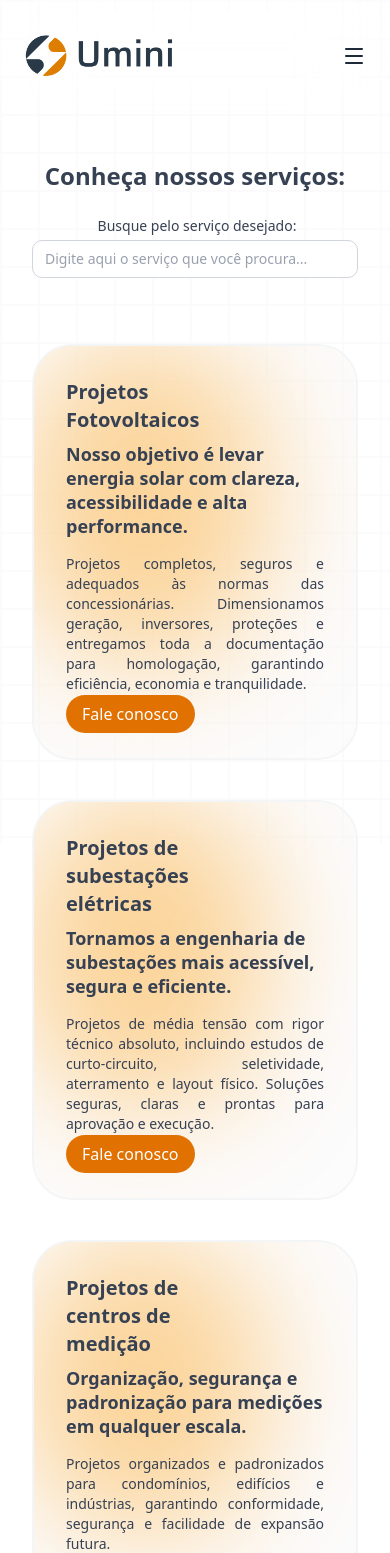
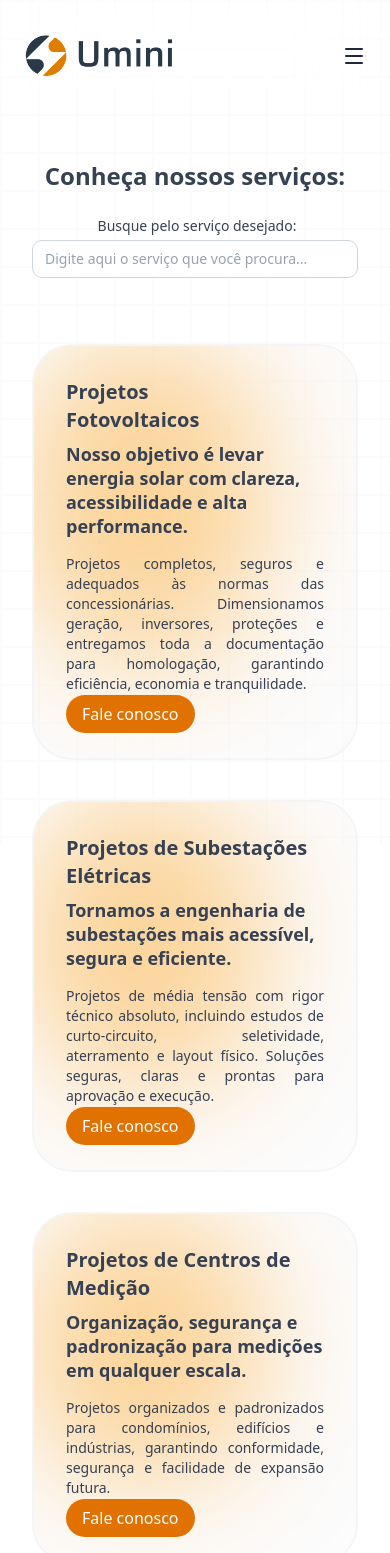
Before and after one commit to thiagomars/umini_ui_2.0, a Next.js app: page /servicos in a window 390 px wide. Shown: the top 1553 px of the page. Built offline with nearby package versions, Linux system fonts and the light colour scheme.

Commit message:
git: ajuste letras maiusculas

```diff
--- a/components/BrazilMap/index.tsx
+++ b/components/BrazilMap/index.tsx
@@ -36,14 +36,14 @@ const BrazilMap = () => {
                     <div style="padding: 8px;">
                         <b style="font-size: 16px; color: #DE7E00;">${name}</b>
                         <br/>
-                        ${qtdFotovoltaico} projetos fotovoltaicos
+                        ${qtdFotovoltaico} Projetos Fotovoltaicos
                         <br/>
-                        ${qtdEletrico} projetos elétricos
+                        ${qtdEletrico} Projetos Elétricos
                         <br/>
-                        R$ ${economizados?.toLocaleString('pt-BR', { minimumFractionDigits: 2, maximumFractionDigits: 2 })} economizados com Gestão Energética
+                        R$ ${economizados?.toLocaleString('pt-BR', { minimumFractionDigits: 2, maximumFractionDigits: 2 })} Economizados com Gestão Energética
                         <br/>
                         <br/>
-                        ${homologados?.toLocaleString('pt-BR', { minimumFractionDigits: 2, maximumFractionDigits: 2 })} kW homologados
+                        ${homologados?.toLocaleString('pt-BR', { minimumFractionDigits: 2, maximumFractionDigits: 2 })} kW Homologados
                     </div>
                 `;
             },
--- a/database/servicos.json
+++ b/database/servicos.json
@@ -5,12 +5,12 @@
         "descricao": "Projetos completos, seguros e adequados às normas das concessionárias. Dimensionamos geração, inversores, proteções e entregamos toda a documentação para homologação, garantindo eficiência, economia e tranquilidade."
     },
     {
-        "titulo": "Projetos de subestações elétricas",
+        "titulo": "Projetos de Subestações Elétricas",
         "subtitulo": "Tornamos a engenharia de subestações mais acessível, segura e eficiente.",
         "descricao": "Projetos de média tensão com rigor técnico absoluto, incluindo estudos de curto-circuito, seletividade, aterramento e layout físico. Soluções seguras, claras e prontas para aprovação e execução."
     },
     {
-        "titulo": "Projetos de centros de medição",
+        "titulo": "Projetos de Centros de Medição",
         "subtitulo": "Organização, segurança e padronização para medições em qualquer escala.",
         "descricao": "Projetos organizados e padronizados para condomínios, edifícios e indústrias, garantindo conformidade, segurança e facilidade de expansão futura."
     },
@@ -20,22 +20,22 @@
         "descricao": "Sistemas de proteção contra descargas atmosféricas conforme a NBR 5419, com análises de risco, modelagem e dimensionamento completo para proteção de vidas e patrimônios."
     },
     {
-        "titulo": "Projetos de eletrificação de loteamentos",
+        "titulo": "Projetos de Eletrificação de Loteamentos",
         "subtitulo": "Transformamos a eletrificação de loteamentos em um processo claro, organizado e acessível.",
         "descricao": "Redes elétricas urbanas e rurais com estudos de demanda, traçado, transformadores e medição coletiva, focadas em viabilidade e redução de custos."
     },
     {
-        "titulo": "Gestão de faturas – Mercado Livre e Mercado Cativo",
+        "titulo": "Gestão de Faturas – Mercado Livre e Mercado Cativo",
         "subtitulo": "Transparência e economia com uma leitura inteligente e humanizada das tarifas.",
         "descricao": "Análise completa de faturas, identificação de cobranças indevidas e oportunidades de economia, com relatórios claros e acionáveis. Gestão técnica de contratos, modulação, sazonalidade e custos."
     },
     {
-        "titulo": "Projetos elétricos internos",
+        "titulo": "Projetos Elétricos Internos",
         "subtitulo": "Engenharia interna feita para durar, proteger e facilitar a vida de quem executa.",
         "descricao": "Projetos residenciais, comerciais e industriais com foco em segurança, funcionalidade e eficiência energética, prontos para execução sem retrabalho."
     },
     {
-        "titulo": "Análises tarifárias",
+        "titulo": "Análises Tarifárias",
         "subtitulo": "Ciência tarifária aplicada de forma acessível, estratégica e completamente alinhada às necessidades do cliente.",
         "descricao": "Estudos detalhados para identificar a melhor estrutura tarifária, reduzindo custos e apoiando decisões estratégicas."
     },
@@ -45,7 +45,7 @@
         "descricao": "Projetos residenciais, comerciais e industriais com foco em segurança, funcionalidade e eficiência energética, prontos para execução sem retrabalho."
     },
     {
-        "titulo": "Serviço de pós-venda",
+        "titulo": "Serviço de Pós-Venda",
         "subtitulo": "Ciência tarifária aplicada de forma acessível, estratégica e completamente alinhada às necessidades do cliente.",
         "descricao": "Estudos detalhados para identificar a melhor estrutura tarifária, reduzindo custos e apoiando decisões estratégicas."
     }
--- a/sections/footer/index.tsx
+++ b/sections/footer/index.tsx
@@ -56,7 +56,7 @@ export default function Footer() {
                     <div className="flex flex-col text-white/90 text-center lg:text-left lg:flex-row items-center lg:items-start gap-12 px-4 py-8 lg:p-8 xl:p-16 text-sm">
                         <div className="space-y-12 w-fit">
                             <div className="">
-                                <h3 className="font-semibold mb-4 text-white">Nosso escritório</h3>
+                                <h3 className="font-semibold mb-4 text-white">Nosso Escritório</h3>
 
                                 <a
                                     href="https://www.google.com/maps/place/Av.+Jos%C3%A9+do+Patroc%C3%ADnio,+1539+-+Coqueiro,+Itapipoca+-+CE,+62508-048/@-3.494327,-39.577467,17z/data=!4m6!3m5!1s0x7c048d04f0f1115:0xdb4bd3a85a60c3ec!8m2!3d-3.494327!4d-39.577467!16s%2Fg%2F11csc8j32c?entry=ttu&g_ep=EgoyMDI2MDQyNy4wIKXMDSoASAFQAw%3D%3D"
@@ -90,20 +90,20 @@ export default function Footer() {
                             <div className="flex flex-col gap-1">
                                 <h3 className="font-semibold mb-3 text-white">Soluções</h3>
 
-                                <a href="https://wa.me/5588988377485?text=Ol%C3%A1%2C%20preciso%20de%20mais%20informa%C3%A7%C3%B5es%20sobre%20os%20planos%20de%20projetos" target="_blank" rel="noopener noreferrer" className="hover:underline w-fit mx-auto lg:mx-0">Solicitar orçamento</a>
-                                <Link href="/#servicos" className="hover:underline w-fit mx-auto lg:mx-0">Dimensionamento rápido</Link>
+                                <a href="https://wa.me/5588988377485?text=Ol%C3%A1%2C%20preciso%20de%20mais%20informa%C3%A7%C3%B5es%20sobre%20os%20planos%20de%20projetos" target="_blank" rel="noopener noreferrer" className="hover:underline w-fit mx-auto lg:mx-0">Solicitar Orçamento</a>
+                                <Link href="/#servicos" className="hover:underline w-fit mx-auto lg:mx-0">Dimensionamento Rápido</Link>
                             </div>
 
                             <div className="flex flex-col gap-1">
-                                <h3 className="font-semibold mb-3 text-white">Mapa do site</h3>
+                                <h3 className="font-semibold mb-3 text-white">Mapa do Site</h3>
 
                                 <Link href="/" className="hover:underline w-fit mx-auto lg:mx-0">Início</Link>
-                                <Link href="/servicos" className="hover:underline w-fit mx-auto lg:mx-0">Nossos serviços</Link>
-                                <Link href="/#" className="hover:underline w-fit mx-auto lg:mx-0">Certificados</Link>
-                                <Link href="/#" className="hover:underline w-fit mx-auto lg:mx-0">Blog/Notícias</Link>
+                                <Link href="/servicos" className="hover:underline w-fit mx-auto lg:mx-0">Nossos Serviços</Link>
+                                {/* <Link href="/#" className="hover:underline w-fit mx-auto lg:mx-0">Certificados</Link> */}
+                                {/* <Link href="/#" className="hover:underline w-fit mx-auto lg:mx-0">Blog/Notícias</Link> */}
                                 <Link href="/#combos" className="hover:underline w-fit mx-auto lg:mx-0">Combos de Projetos</Link>
-                                <Link href="/quem-somos" className="hover:underline w-fit mx-auto lg:mx-0">Sobre nós</Link>
-                                <Link href="/area-cliente" className="hover:underline w-fit mx-auto lg:mx-0">Área do cliente</Link>
+                                <Link href="/quem-somos" className="hover:underline w-fit mx-auto lg:mx-0">Sobre Nós</Link>
+                                <Link href="/area-cliente" className="hover:underline w-fit mx-auto lg:mx-0">Área do Cliente</Link>
                             </div>
                         </div>
 
@@ -111,8 +111,8 @@ export default function Footer() {
                             <div className=" lg:text-right flex flex-col gap-1">
                                 <h3 className="font-semibold mb-4 text-white">Informações</h3>
 
-                                <Link href="/termos-e-condicoes" className="hover:underline">Termos e condições</Link>
-                                <Link href="/politica-de-privacidade" className="hover:underline">Política de privacidade</Link>
+                                <Link href="/termos-e-condicoes" className="hover:underline">Termos e Condições</Link>
+                                <Link href="/politica-de-privacidade" className="hover:underline">Política de Privacidade</Link>
                             </div>
                         </div>
                     </div>
--- a/sections/nossosNumeros/index.tsx
+++ b/sections/nossosNumeros/index.tsx
@@ -47,8 +47,8 @@ export default function NossosNumeros() {
                         <div className="rounded-full size-14 shadow-md">
                             <Image className="z-10" priority src="/economia.png" alt="Umini Logo" width={100} height={100} />
                         </div>
-                        <div className="text-5xl mt-4 sm:mt-0 sm:text-6xl font-bold text-gray-700/90">
-                            <span className="font-black text-5xl sm:text-7xl">R$ </span>
+                        <div className="text-5xl inline-flex mt-4 sm:mt-0 sm:text-6xl font-bold text-gray-700/90">
+                            <span className="text-5xl sm:text-6xl pr-2.5">R$ </span>
                             <ScrollCounter incrementar valor={280} duracao={3000} />
                             <span className="font-bold">K</span>
                         </div>
```
